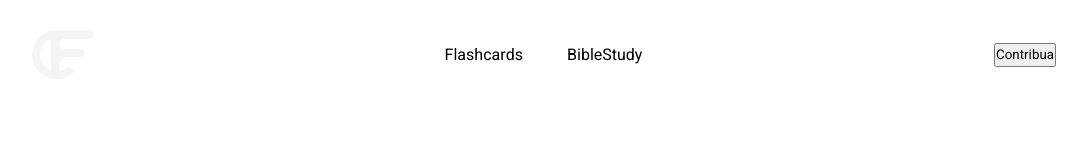
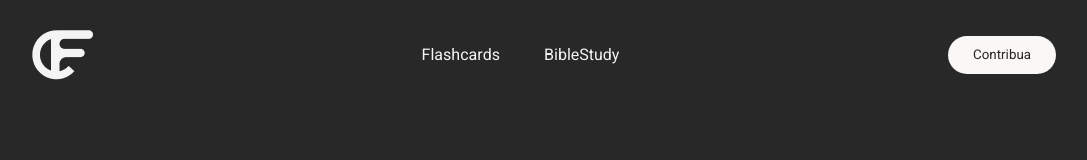
Before and after one commit to Harlocks/harlocks.github.io, a plain HTML site: page index.html in a window 1280 px wide. Shown: the whole page, without its empty margins (96-1183 px from the left). Drawn offline with Linux system fonts and the light colour scheme.

Commit message:
feat: NavBar quase pronta.

```diff
--- a/style/style.css
+++ b/style/style.css
@@ -1,20 +1,28 @@
 @import url('https://fonts.googleapis.com/css2?family=Heebo&display=swap');
+
+:root {
+    --btn-color-bg: #FAF8F6;
+    --btn-color-fg: #282828;
+    --list-color: #f4f4f4;
+}
+
 
 * {
     padding: 0;
     margin: 0;
     box-sizing: border-box;
+
 }
 
 body {
-    color: #FAF8F6;
+    background-color: #282828;
 }
 
-button, li, a {
+li, a, button {
     font-family: 'Heebo', sans-serif;
-    font-weight: 400;
+    font-weight: 500;
     size: 16px;
-    color: #000;
+    color: var(--list-color);
     text-decoration: none;
 }
 
@@ -34,3 +42,25 @@ header {
     display: inline-block;
     padding: 0px 20px;
 }
+
+.itens-nav li a {
+    transition: all 0.3s linear;
+}
+
+.itens-nav li a:hover {
+    color: #ff964f;
+}
+
+.btn-github {
+    padding: 9px 25px;
+    background-color: var(--btn-color-bg);
+    color: var(--btn-color-fg);
+    border: none;
+    cursor: pointer;
+    border-radius: 50px;
+    transition: all 0.3s linear;
+}
+
+.btn-github:hover {
+    color: #ff964f;
+}
```
